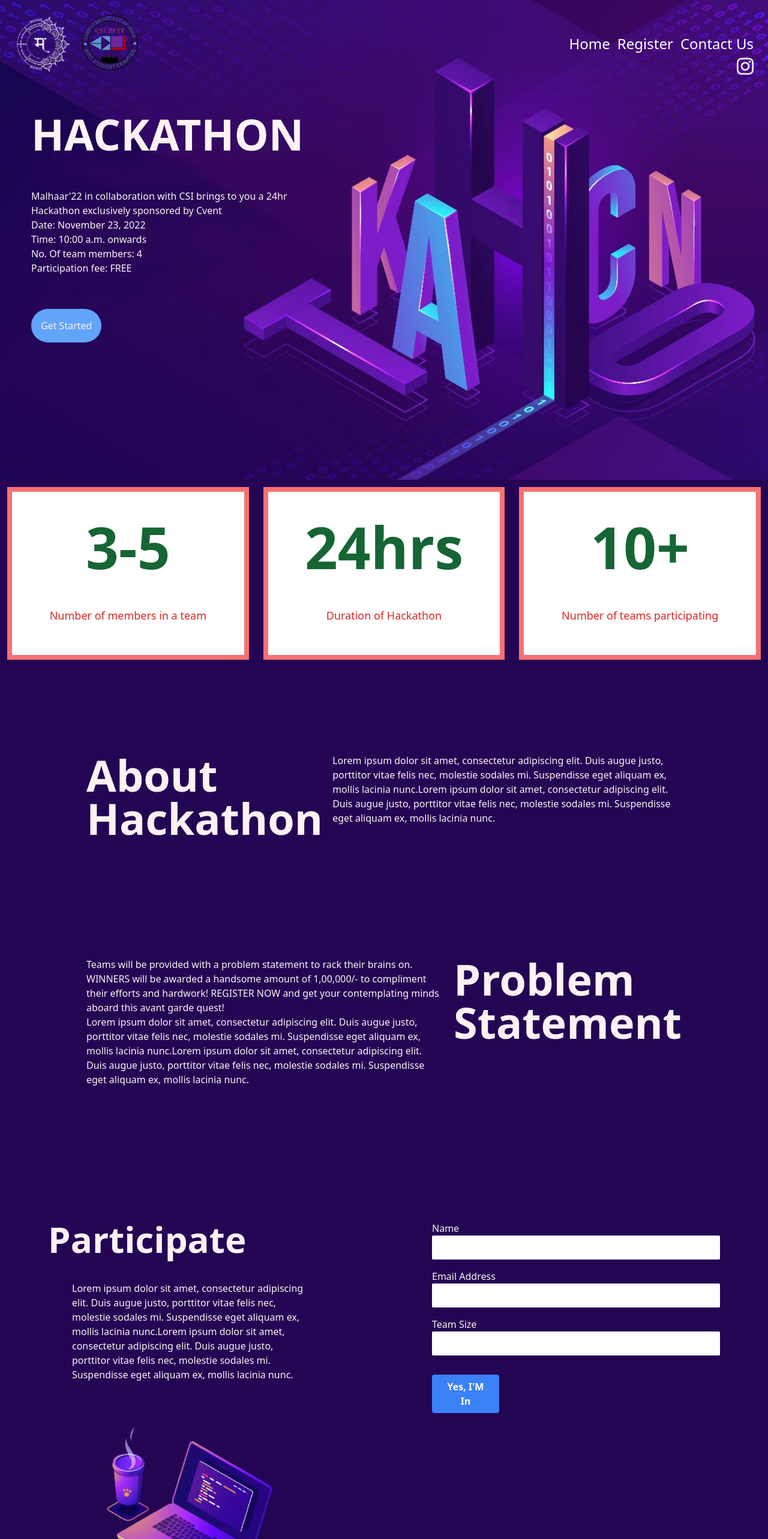
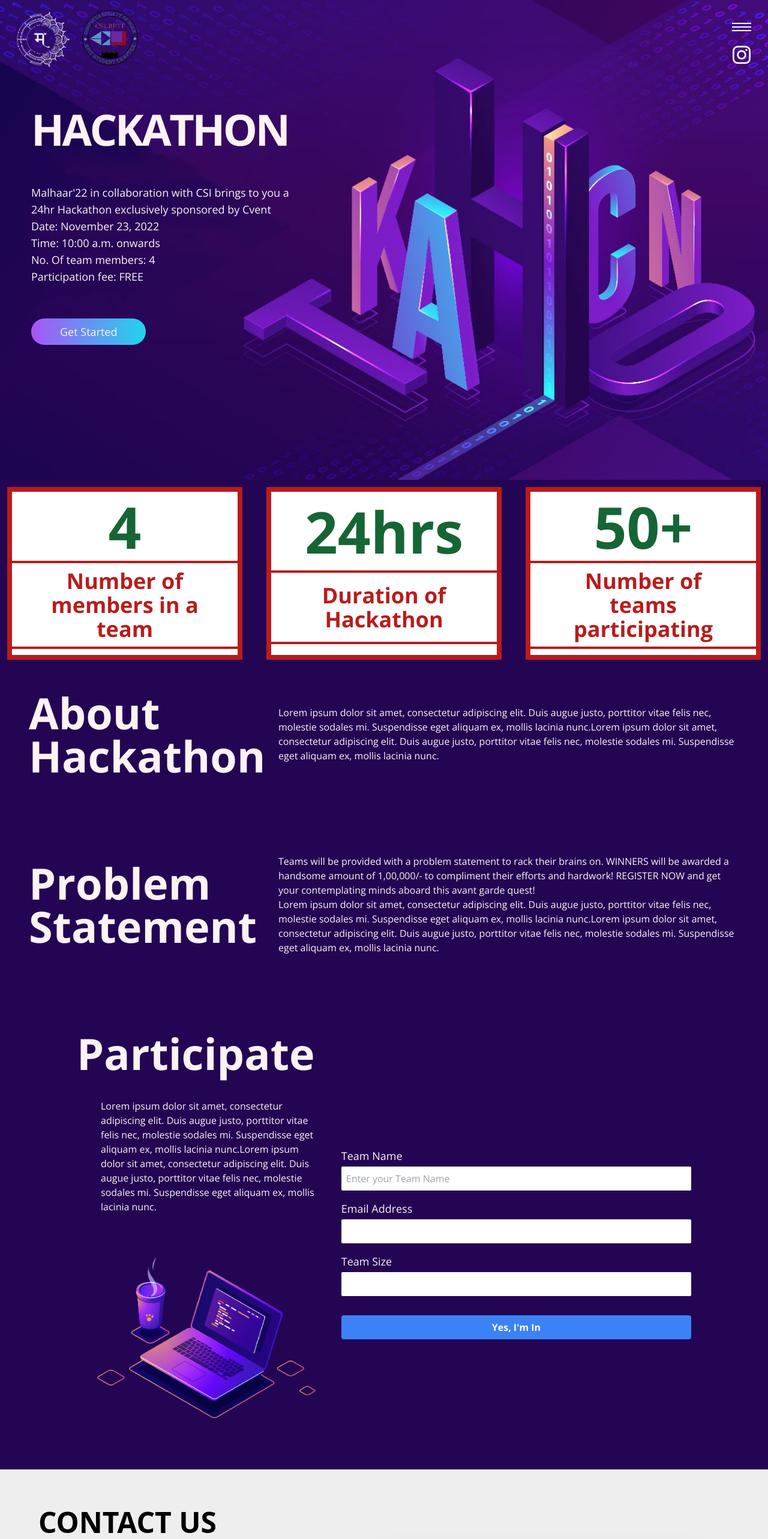
Before and after one commit to theantineutrino/malhaar-website, a React (Create React App) app: page /hackathon in a window 1280 px wide. Shown: the top 2566 px of the page at 60% size. Built offline with nearby package versions, Linux system fonts and the light colour scheme.

Commit message:
fixed hackathon page and hooked contact form with sheet

```diff
--- a/package.json
+++ b/package.json
@@ -10,6 +10,7 @@
     "react-dom": "^18.2.0",
     "react-router-dom": "^6.4.2",
     "react-scripts": "5.0.1",
+    "react-toastify": "^9.0.8",
     "web-vitals": "^2.1.4"
   },
   "scripts": {
--- a/src/components/ContactUs.js
+++ b/src/components/ContactUs.js
@@ -1,9 +1,42 @@
 import "../App.css";
+import { useRef, useState } from "react";
+import { ToastContainer, toast } from "react-toastify";
+import "react-toastify/dist/ReactToastify.css";
+
 import mail from "../images/envel.png";
 import phone from "../images/phone.png";
 import loc from "../images/loc.png";
 import bg from "../images/contactbg.png";
+
 export default function ContactUs() {
+  const formRef = useRef(null);
+  const scriptURL =
+    "https://script.google.com/macros/s/AKfycby5tbqqzgeQMK-uCjwGns5Sg2TQmudr3OKih3-vZ462_-FbEnQ0r8WLemI-XPNA1nil/exec";
+  const [loading, setLoading] = useState(false);
+
+  const handleSubmit = (e) => {
+    e.preventDefault();
+    setLoading(loading);
+
+    fetch(scriptURL, {
+      method: "POST",
+      body: new FormData(formRef.current),
+    })
+      .then((res) => {
+        console.log("SUCCESSFULLY SUBMITTED");
+        toast.success(
+          "We've received your query and will contact you shortly",
+          {
+            position: toast.POSITION.TOP_RIGHT,
+          }
+        );
+        setLoading(false);
+      })
+      .catch((err) => console.log(err));
+
+    e.target.reset();
+  };
+
   return (
     <div>
       <div className="md:flex " style={{ backgroundImage: "url(" + bg + ")" }}>
@@ -32,20 +65,42 @@ export default function ContactUs() {
           <h1 className="text-3xl md:text-5xl font-bold p-4">
             Say Something..!!
           </h1>
-          <form action="" className="flex flex-col gap-1 md:gap-3">
+          <form
+            ref={formRef}
+            onSubmit={handleSubmit}
+            className="flex flex-col gap-3 md:gap-3"
+          >
             <label htmlFor=""></label>
-            <input type="text" className="p-2 rounded-sm max-w-lg" />
+            <input
+              name="Name"
+              type="text"
+              className="p-2 rounded-sm max-w-lg"
+              placeholder="Your Name..."
+            />
 
-            <input type="text" className="p-2 rounded-sm max-w-lg" />
+            <input
+              type="text"
+              name="Email"
+              className="p-2 rounded-sm max-w-lg"
+              placeholder="Your Mail..."
+            />
 
-            <input type="text" className="p-2 rounded-sm max-w-lg h-60" />
-
-            <button className="max-w-lg bg-red-600 p-2 rounded-md mb-5 text-white text-lg font-semibold">
-              SEND
+            <textarea
+              type="text"
+              name="Message"
+              className="p-2 rounded-sm max-w-lg h-60"
+              placeholder="Message..."
+            />
+            <button
+              type="submit"
+              className="max-w-lg bg-red-500 hover:bg-red-700 transition-all duration-300 ease-out drop-shadow-md p-2 rounded-md mb-5 text-white text-lg font-semibold"
+            >
+              {loading ? "Loading..." : "SEND"}
             </button>
           </form>
         </div>
       </div>
+      <ToastContainer theme="dark" autoClose={5000} />
     </div>
   );
 }
--- a/src/components/HackCard.js
+++ b/src/components/HackCard.js
@@ -1,12 +1,14 @@
 export default function HackCard(props) {
   return (
-    <div className="bg-white border-4 m-1 md:border-8 border-red-400 w-1/3 md:m-3 items-center flex flex-col md:h-72 justify-evenly">
+    <div className="bg-white border-4 m-1 md:border-8 border-red-700 w-2/3 md:w-1/3 md:m-3 items-center flex flex-col h-40 md:h-72 justify-evenly">
       <h1 className="text-4xl md:text-8xl font-bold text-green-800">
         {props.title}
       </h1>
-      <p className="text-xs text-center p-2 md:text-lg text-red-600">
+      <span className="h-1 bg-red-700 w-full"></span>
+      <p className="w-5/6 font-open font-bold text-sm text-center md:text-4xl text-red-700">
         {props.sub}
       </p>
+      <span className="h-1 bg-red-700 w-full"></span>
     </div>
   );
 }
--- a/src/components/Hackathon.js
+++ b/src/components/Hackathon.js
@@ -6,8 +6,9 @@ import HackCard from "./HackCard";
 import ContactUs from "./ContactUs";
 import csilogo from "../images/csilogo.png";
 import Footer from "../ux/Footer";
+import { Link } from "react-router-dom";
 // import React from "react";
-export default function Hackathon() {
+export default function Hackathon({ overlayOpen, setOverlayOpen }) {
   // const [formData, setFormData] = React.useState({
   //   Name: "",
   //   EmailAddress: "",
@@ -35,55 +36,84 @@ export default function Hackathon() {
   //   });
   // }
   return (
-    <div>
-      <section className="bg-temp text-red-50">
+    <>
+      <section className="bg-temp text-red-50 font-open pb-6">
         <div
           style={{ backgroundImage: "url(" + bg + ")" }}
           className="bg-cover bg-center bg-no-repeat h-screen"
         >
-          <div className="p-6">
+          <div className="py-4 px-6">
             <div>
               <div className="flex justify-between items-center">
                 <div className="flex items-center gap-4">
                   <img src={logo} alt="malhaar" className="w-16 md:w-24" />
                   <img src={csilogo} alt="" className="w-16 md:w-24" />
                 </div>
-                <ul className="text-lg gap-2 flex md:text-2xl text-white md:gap-3 justify-end relative">
-                  <li className="hover:underline">Home</li>
-                  <li className="hover:underline">Register</li>
-                  <li className="hover:underline">Contact Us</li>
-                </ul>
+
+                <div className="flex flex-col items-center justify-center gap-3">
+                  <div className="z-20 relative w-10 h-10 text-white focus:outline-none ">
+                    <button onClick={() => setOverlayOpen(!overlayOpen)}>
+                      <div className="absolute w-8 transform -translate-x-1/2 -translate-y-1/2 left-1 top-1/2">
+                        <span
+                          className={`absolute h-0.5 w-8 bg-white transform transition duration-300 ease-in-out ${
+                            overlayOpen
+                              ? "rotate-45 delay-200"
+                              : "-translate-y-1.5"
+                          }`}
+                        ></span>
+                        <span
+                          className={`absolute h-0.5 bg-white transform transition-all duration-200 ease-in-out ${
+                            overlayOpen
+                              ? "w-0 opacity-50"
+                              : "w-8 delay-200 opacity-100"
+                          }`}
+                        ></span>
+                        <span
+                          className={`absolute h-0.5 w-8 bg-white transform transition duration-300 ease-in-out ${
+                            overlayOpen
+                              ? "-rotate-45 delay-200"
+                              : "translate-y-1.5"
+                          }`}
+                        ></span>
+                      </div>
+                    </button>
+                  </div>
+                  <div className="">
+                    <a
+                      target="_blank"
+                      href="https://www.instagram.com/malhaarbpit/?hl=en"
+                      rel="noreferrer"
+                    >
+                      <img src={ins} alt="instagram" />
+                    </a>
+                  </div>
+                </div>
               </div>
-              <img
-                src={ins}
-                alt=""
-                className="absolute right-6 top-20 w-5 md:right-6 md:top-24 md:w-7"
-              />
             </div>
-            <h1 className="pt-16 text-4xl md:text-7xl uppercase font-semibold p-7">
+            <h1 className="pt-16 text-center md:text-left text-4xl md:text-7xl uppercase font-semibold p-7 tracking-tighter">
               Hackathon
             </h1>
-            <p className="max-w-lg p-7">
+            <p className="max-w-lg p-7 text-lg text-center md:text-left">
               Malhaar'22 in collaboration with CSI brings to you a 24hr
               Hackathon exclusively sponsored by Cvent <br /> Date: November 23,
               2022 <br /> Time: 10:00 a.m. onwards
               <br /> No. Of team members: 4 <br /> Participation fee: FREE
               <br />
             </p>
-            <button className="m-7 p-4 rounded-full bg-blue-400">
+            <button className="w-full md:w-max text-lg md:m-7 py-2 px-12 rounded-full bg-gradient-to-r from-purple-500 to-cyan-400">
               Get Started
             </button>
           </div>
         </div>
-        <div className="flex">
-          <HackCard title="3-5" sub="Number of members in a team" />
+        <div className="flex flex-col gap-4 items-center w-full md:flex-row">
+          <HackCard title="4" sub="Number of members in a team" />
           <HackCard title="24hrs" sub="Duration of Hackathon" />
-          <HackCard title="10+" sub="Number of teams participating" />
+          <HackCard title="50+" sub="Number of teams participating" />
         </div>
-        <section>
-          <div className=" p-10 md:flex gap-4 justify-center md:p-36">
-            <h1 className="text-3xl pb-3 md:text-7xl font-semibold">
-              About <br></br>Hackathon
+        <section className="mt-10">
+          <div className="flex px-10 flex-col md:flex-row items-center gap-4 justify-center">
+            <h1 className="w-full md:w-1/3 text-2xl md:text-7xl font-semibold">
+              About Hackathon
             </h1>
             <p className="max-w-3xl ">
               Lorem ipsum dolor sit amet, consectetur adipiscing elit. Duis
@@ -94,7 +124,10 @@ export default function Hackathon() {
               mollis lacinia nunc.
             </p>
           </div>
-          <div className="flex flex-col-reverse p-10 md:flex md:flex-row gap-4 justify-center md:pt-10 md:p-36">
+          <div className="flex px-10 flex-col md:flex-row items-center gap-4 justify-center mt-10 md:mt-32">
+            <h1 className="w-full md:w-1/3 text-2xl md:text-7xl font-semibold">
+              Problem Statement
+            </h1>
             <div>
               <p className="max-w-3xl ">
                 Teams will be provided with a problem statement to rack their
@@ -112,14 +145,11 @@ export default function Hackathon() {
                 aliquam ex, mollis lacinia nunc.
               </p>
             </div>
-            <h1 className="text-3xl md:text-7xl font-semibold">
-              Problem <br></br>Statement
-            </h1>
           </div>
         </section>
-        <section className="md:grid md:grid-cols-2">
-          <div className="p-10 md:p-20">
-            <h1 className="text-4xl md:text-6xl font-semibold">Participate</h1>
+        <section className="flex flex-col md:flex-row px-10 md:px-32 mt-10 md:mt-32 items-center">
+          <div className="">
+            <h1 className="text-2xl md:text-7xl font-semibold">Participate</h1>
             <p className="max-w-lg pt-10 md:p-10">
               Lorem ipsum dolor sit amet, consectetur adipiscing elit. Duis
               augue justo, porttitor vitae felis nec, molestie sodales mi.
@@ -128,12 +158,15 @@ export default function Hackathon() {
               vitae felis nec, molestie sodales mi. Suspendisse eget aliquam ex,
               mollis lacinia nunc.
             </p>
-            <img src={image} alt="laptop" />
+            <img src={image} alt="laptop" className="hidden md:block" />
           </div>
-          <form className="flex flex-col p-10 pt-0 md:p-20 gap-4">
+          <form className="flex flex-col w-full gap-4 mt-6 md:mt-0">
             <div className="flex flex-col">
-              <label htmlFor="">Name</label>
+              <label htmlFor="" className="font-light text-lg font-open pb-1">
+                Team Name
+              </label>
               <input
+                placeholder="Enter your Team Name"
                 type="text"
                 // onChange={handleChange}
                 name="Name"
@@ -142,7 +175,9 @@ export default function Hackathon() {
               />
             </div>
             <div className="flex flex-col">
-              <label htmlFor="">Email Address</label>
+              <label htmlFor="" className="font-light text-lg font-open pb-1">
+                Email Address
+              </label>
               <input
                 type="text"
                 // onChange={handleChange}
@@ -152,7 +187,9 @@ export default function Hackathon() {
               />
             </div>
             <div className="flex flex-col">
-              <label htmlFor="">Team Size</label>
+              <label htmlFor="" className="font-light text-lg font-open pb-1">
+                Team Size
+              </label>
               <input
                 type="text"
                 // onChange={handleChange}
@@ -161,14 +198,14 @@ export default function Hackathon() {
               />
             </div>
 
-            <button className="bg-blue-500 hover:bg-blue-700 text-white font-bold py-2 px-4 rounded w-28 mt-4">
-              Yes, I'M In
+            <button className="bg-blue-500 hover:bg-blue-700 text-white font-bold py-2 px-4 rounded w-full mt-4 ">
+              Yes, I'm In
             </button>
           </form>
         </section>
       </section>
       <ContactUs />
       <Footer />
-    </div>
+    </>
   );
 }
--- a/src/index.css
+++ b/src/index.css
@@ -1,6 +1,8 @@
 @tailwind base;
 @tailwind components;
 @tailwind utilities;
+
+@import url("https://fonts.googleapis.com/css2?family=Open+Sans:wght@300;400;500;600;700&display=swap");
 
 @layer components {
   .nav-li {
--- a/src/pages/HackathonPage.js
+++ b/src/pages/HackathonPage.js
@@ -1,9 +1,12 @@
-import React from "react";
+import React, { useState } from "react";
 import Hackathon from "../components/Hackathon";
+import Dropdown from "../ux/Dropdown";
 function HackathonPage() {
+  const [overlayOpen, setOverlayOpen] = useState(false);
   return (
     <div>
-      <Hackathon />
+      <Hackathon overlayOpen={overlayOpen} setOverlayOpen={setOverlayOpen} />
+      <Dropdown overlayOpen={overlayOpen} setOverlayOpen={setOverlayOpen} />
     </div>
   );
 }
--- a/tailwind.config.js
+++ b/tailwind.config.js
@@ -10,6 +10,9 @@ module.exports = {
         temp: "#240554",
         cont: "#EEEEEE",
       },
+      fontFamily: {
+        open: ["open sans", "sans-serif"],
+      },
     },
   },
   plugins: [],
```
Also changed, not shown: 1 other file (tests, documents, lock files or other folders).
